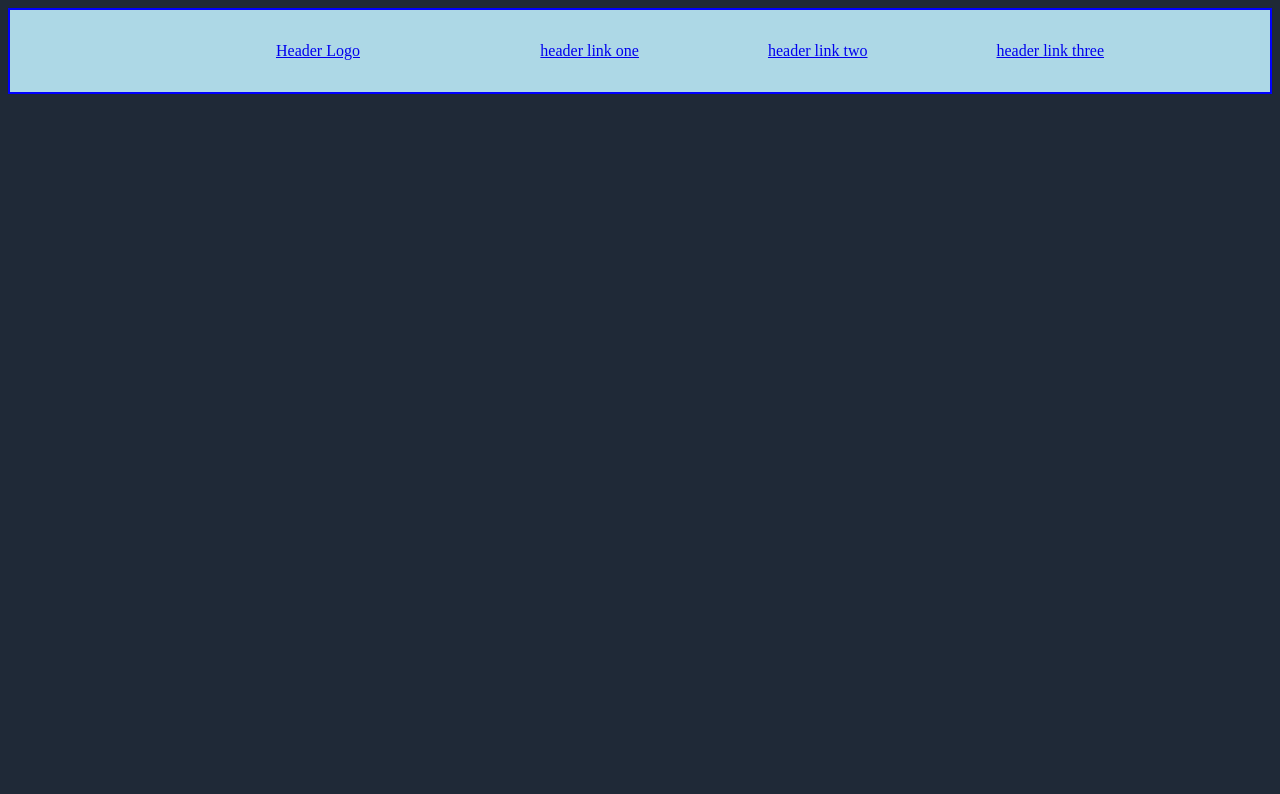
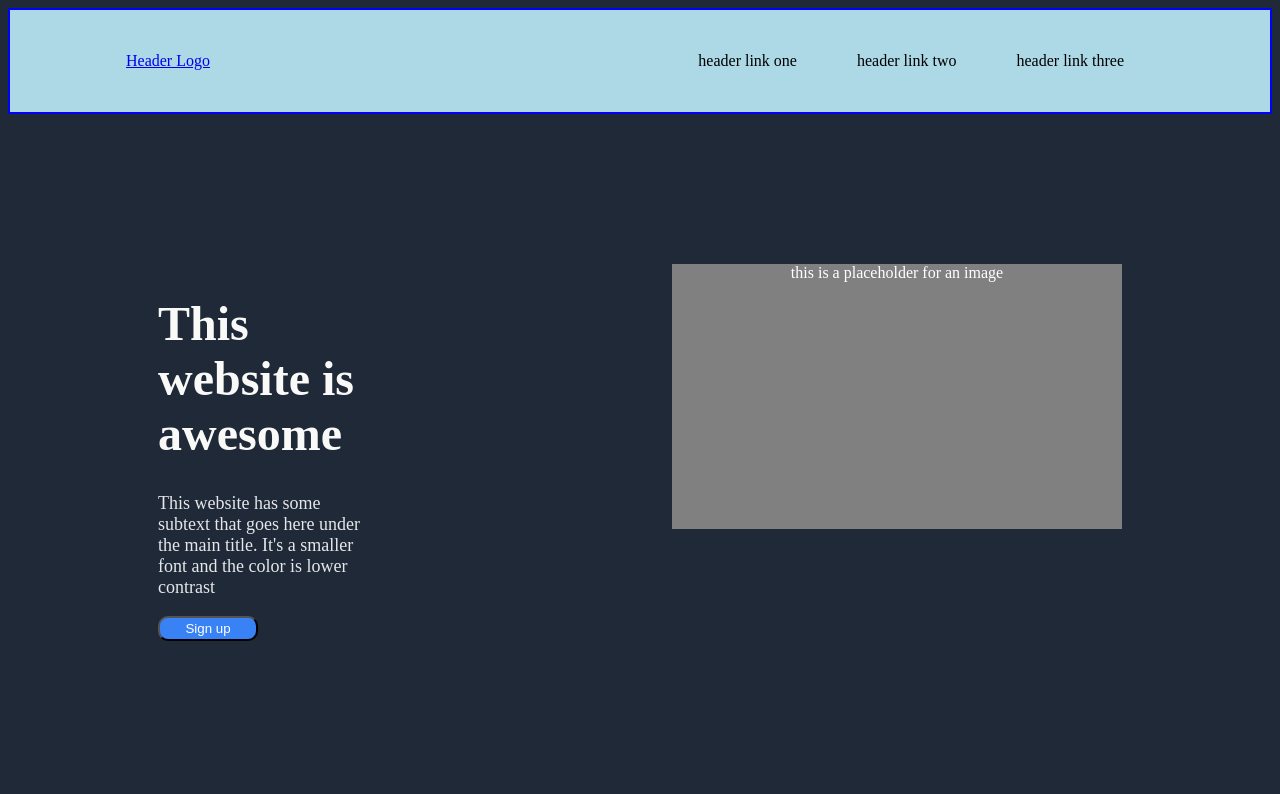
Before and after one commit to Jaecodes28/practice, a plain HTML site: page index.html in a window 1280 px wide. Drawn offline with Linux system fonts and the light colour scheme.

Commit message:
Odin project attempt 1

```diff
--- a/index.html
+++ b/index.html
@@ -9,16 +9,29 @@
 </head>
 <body>
   <header>
-    <div>
-      <a href="#">Header Logo </a>
-    </div>
+    <a href="#">Header Logo</a>
+
     <nav>
       <ul>
-        <li style="padding-right: 125px"><a href="#">header link one</a></li>
-        <li style="padding-right: 125px"><a href="#">header link two</a></li>
-        <li style="padding-right: 150px"><a href="#">header link three</a></li>
+        <li>header link one</li>
+        <li>header link two</li>
+        <li>header link three</li>
       </ul>
     </nav>
   </header>
+
+  <div class="upperhero">
+    <div class="left">
+    <h1>This website is awesome</h1>
+    <p class="herotext">This website has some subtext that goes here under the main title. It's a smaller font and the color is lower contrast</p>
+    <button type="button" class="signup">Sign up</button>
+    </div>
+
+    <div class="right">
+      <p class="placeholder">this is a placeholder for an image</p>
+    </div>
+
+  </div>
+
 </body>
 </html>
--- a/stylesheet.css
+++ b/stylesheet.css
@@ -1,5 +1,11 @@
 body {
     background-color: #1F2937;
+}
+
+h1 {
+    font-size: 48px;
+    font-weight: 900;
+    color: #F9FAF8;
 }
 
 header {
@@ -11,13 +17,58 @@ header {
 
 }
 
-header > div {
-    margin-top: auto;
-    margin-bottom: auto;
-    margin-left: 250px;
+header > a {
+    flex: 1;
+    margin: auto;
+    padding-left: 100px;
 }
 
-ul > li {
-    display: inline;
+ul {
+    display: flex;
+    margin-left: auto;
+    padding: 0px 100px 0px 0px;
+    list-style-type: none;
+}
 
+li {
+    padding: 10px 30px;
 }
+
+.upperhero {
+    display: flex;
+    flex-direction: row;
+}
+
+.left {
+    flex: 1;
+    padding: 150px;
+}
+
+.herotext {
+    font-size: 18px;
+    color: #E5E7EB;
+}
+
+.signup {
+    color: white;
+    background-color: #3882F6;
+    height: 25px;
+    width: 100px;
+    border-radius: 10px;
+}
+
+.right  {
+    flex: 1;
+    padding: 150px;
+    text-align: center;
+}
+
+.placeholder {
+    color: white;
+    background-color: grey;
+    width: 450px;
+    height: 265px;
+    text-align: center;
+    margin: auto;
+    padding: auto;
+}
```
Also changed, not shown: images/awesome-logo.svg (deleted), images/five.svg (deleted), images/four.svg (deleted), images/one.svg (deleted), images/social-icons.svg (deleted), images/three.svg (deleted), images/two.svg (deleted), 1 other file.
